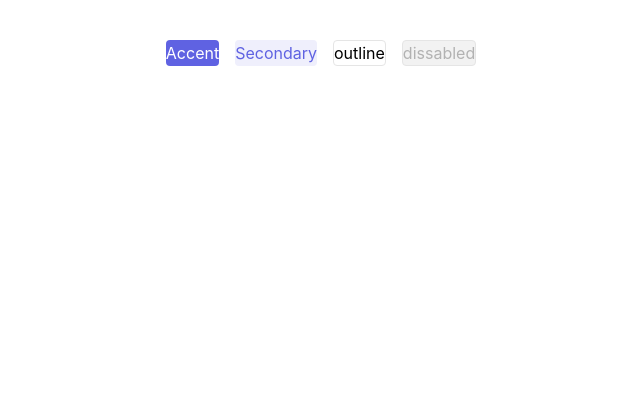
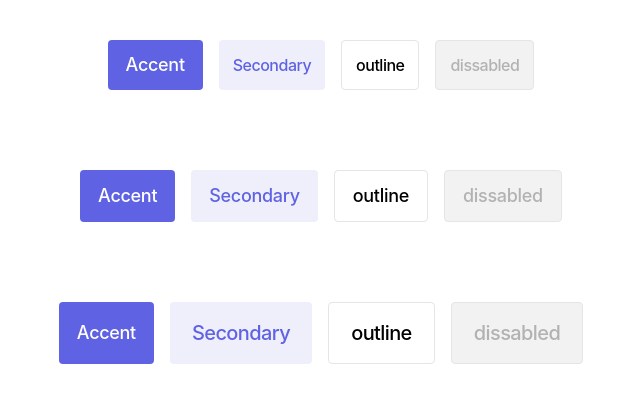
Before and after one commit to mirkobozzetto/NextJS-SandBox, a Next.js app in the folder front-end/: page / in a window 1280 px wide. Shown: the top 402 px of the page, without its empty margins (319-959 px from the left). Built offline with nearby package versions, Linux system fonts and the light colour scheme.

Commit message:
Buttons config ok

```diff
--- a/front-end/src/pages/index.tsx
+++ b/front-end/src/pages/index.tsx
@@ -13,9 +13,35 @@ export default function Home() {
 
       <div className="flex justify-center gap-4 p-10 ">
         <Button>Accent</Button>
+        <Button size="small" variant="secondary">
+          Secondary
+        </Button>
+        <Button size="small" variant="outline">
+          outline
+        </Button>
+        <Button size="small" variant="disabled" disabled>
+          dissabled
+        </Button>
+      </div>
+
+      <div className="flex justify-center gap-4 p-10 ">
+        <Button>Accent</Button>
         <Button variant="secondary">Secondary</Button>
         <Button variant="outline">outline</Button>
         <Button variant="disabled" disabled>
+          dissabled
+        </Button>
+      </div>
+
+      <div className="flex justify-center gap-4 p-10 ">
+        <Button>Accent</Button>
+        <Button size="large" variant="secondary">
+          Secondary
+        </Button>
+        <Button size="large" variant="outline">
+          outline
+        </Button>
+        <Button size="large" variant="disabled" disabled>
           dissabled
         </Button>
       </div>
--- a/front-end/src/ui/design-system/button/Button.tsx
+++ b/front-end/src/ui/design-system/button/Button.tsx
@@ -48,13 +48,13 @@ export const Button = ({
 
   switch (size) {
     case "small":
-      sizeStyles = "";
+      sizeStyles = "text-caption3 font-medium px-[14px] py-[12px]";
       break;
-    case "medium":
-      sizeStyles = "";
+    case "medium": // Default
+      sizeStyles = "text-caption2 font-medium px-[18px] py-[15px]";
       break;
     case "large":
-      sizeStyles = "";
+      sizeStyles = "text-caption1 font-medium px-[22px] py-[18px]";
       break;
   }
 
@@ -62,7 +62,7 @@ export const Button = ({
     <>
       <button
         type="button"
-        className={clsx(variantStyles, icoSize, "")}
+        className={clsx(variantStyles, sizeStyles, icoSize, "")}
         onClick={() => console.log("click")}
         disabled={disabled}
       >
```
